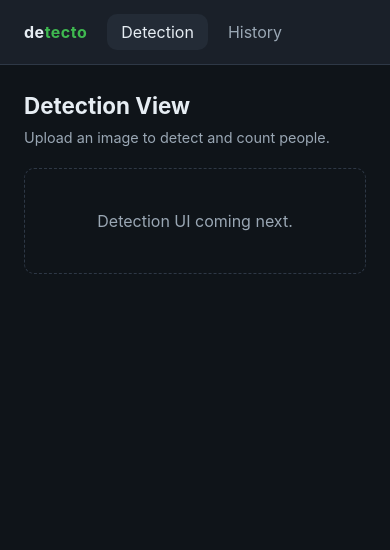
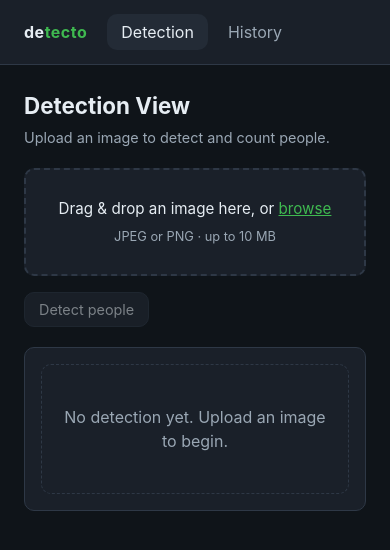
Before and after one commit to eojuma/detecto, a React (Vite) app in the folder frontend/: page /detect in a window 390 px wide. Shown: the top 550 px of the page. Built offline with nearby package versions, Linux system fonts and the light colour scheme; no server answers.

Commit message:
feat(frontend): wire Detection View with upload, overlay, and panel
Orchestrate file selection, preview object-URL lifecycle (created and
revoked in an effect), and the detect request state machine. Request
annotated=false since boxes are drawn client-side. Add two-column
responsive layout.

```diff
--- a/frontend/src/index.css
+++ b/frontend/src/index.css
@@ -339,3 +339,34 @@ select {
   opacity: 0.85;
   white-space: pre-wrap;
 }
+
+/* --- DetectionPage ------------------------------------------------------ */
+
+.detect-layout {
+  display: grid;
+  grid-template-columns: minmax(0, 1.6fr) minmax(280px, 1fr);
+  gap: 20px;
+  align-items: start;
+}
+
+@media (max-width: 900px) {
+  .detect-layout {
+    grid-template-columns: 1fr;
+  }
+}
+
+.detect-left {
+  display: flex;
+  flex-direction: column;
+  gap: 16px;
+}
+
+.detect-right {
+  position: sticky;
+  top: 24px;
+}
+
+.actions {
+  display: flex;
+  gap: 10px;
+}
--- a/frontend/src/pages/DetectionPage.jsx
+++ b/frontend/src/pages/DetectionPage.jsx
@@ -1,11 +1,95 @@
-// Placeholder Detection View.
-// Replaced once ImageUpload, CanvasOverlay, and DetectionPanel exist.
+import { useCallback, useEffect, useState } from 'react'
+import { detect as detectApi } from '../api.js'
+import ImageUpload from '../components/ImageUpload.jsx'
+import BoxOverlay from '../components/BoxOverlay.jsx'
+import DetectionPanel from '../components/DetectionPanel.jsx'
+
+// DetectionPage owns the shared state and calls the API. The three children
+// stay presentational, which keeps this file the single place where the
+// request lifecycle lives.
 export default function DetectionPage() {
+  const [file, setFile] = useState(null)
+  const [previewUrl, setPreviewUrl] = useState(null)
+  const [result, setResult] = useState(null)
+  const [loading, setLoading] = useState(false)
+  const [error, setError] = useState(null)
+
+  // Create an object URL for the selected file, and revoke it on change or
+  // unmount. Without the cleanup, every selection would leak a blob URL.
+  useEffect(() => {
+    if (!file) {
+      setPreviewUrl(null)
+      return undefined
+    }
+    const url = URL.createObjectURL(file)
+    setPreviewUrl(url)
+    return () => URL.revokeObjectURL(url)
+  }, [file])
+
+  const handleSelect = useCallback((selected) => {
+    setFile(selected)
+    // A new image invalidates any previous result/error.
+    setResult(null)
+    setError(null)
+  }, [])
+
+  const handleDetect = useCallback(async () => {
+    if (!file) return
+    setLoading(true)
+    setError(null)
+    setResult(null)
+    try {
+      // annotated=false: we draw boxes client-side, so the server need not
+      // spend CPU rendering them too.
+      const data = await detectApi(file, { annotated: false })
+      setResult(data)
+    } catch (err) {
+      // err is an ApiError from src/api.js; rendered by DetectionPanel.
+      setError(err)
+    } finally {
+      setLoading(false)
+    }
+  }, [file])
+
   return (
     <div>
       <h1 className="page-title">Detection View</h1>
-      <p className="page-subtitle">Upload an image to detect and count people.</p>
-      <div className="empty-state">Detection UI coming next.</div>
+      <p className="page-subtitle">
+        Upload an image to detect and count people.
+      </p>
+
+      <div className="detect-layout">
+        <div className="detect-left">
+          <ImageUpload
+            onSelect={handleSelect}
+            disabled={loading}
+            selectedName={file?.name || null}
+          />
+
+          <div className="actions">
+            <button type="button" onClick={handleDetect} disabled={!file || loading}>
+              {loading ? 'Detecting…' : 'Detect people'}
+            </button>
+          </div>
+
+          {/* Preview shows immediately after selection; boxes appear once a
+              result exists. Before that, dimensions fall back to the image's
+              natural size inside BoxOverlay. */}
+          {previewUrl && (
+            <BoxOverlay
+              imageUrl={previewUrl}
+              boxes={result?.boxes || []}
+              imageWidth={result?.image_width || 0}
+              imageHeight={result?.image_height || 0}
+              alt={file?.name || 'Uploaded image'}
+            />
+          )}
+        </div>
+
+        <div className="detect-right">
+          <DetectionPanel result={result} loading={loading} error={error} />
+        </div>
+      </div>
     </div>
   )
 }
```
Also changed, not shown: 1 other file (tests, documents, lock files or other folders).
